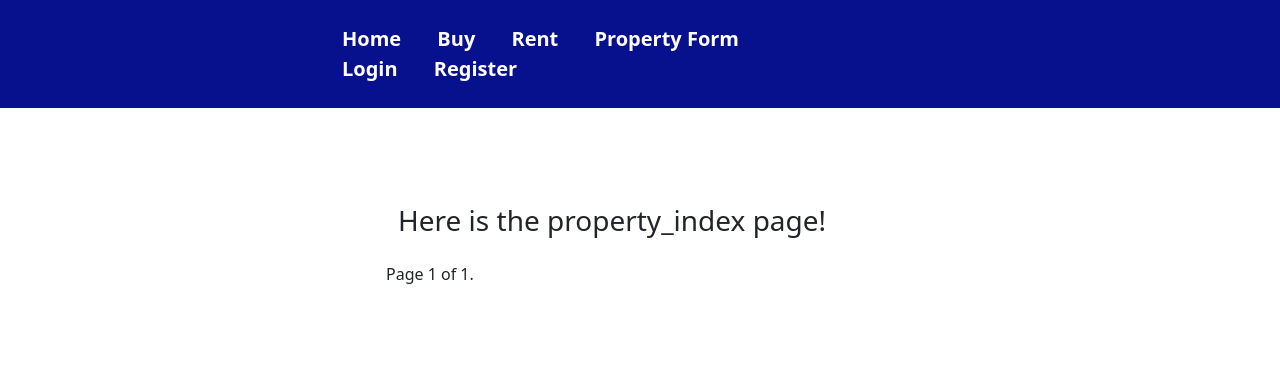
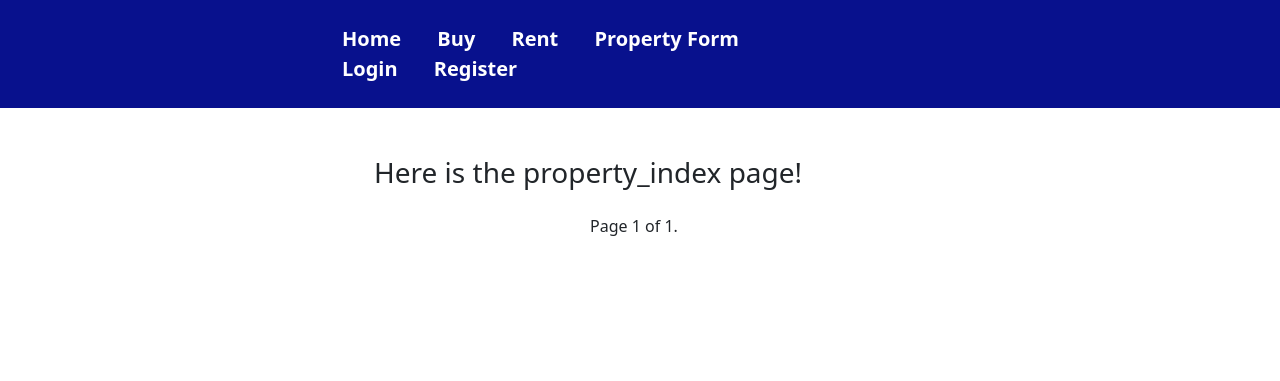
Before and after one commit to SvenMC/django_estate_agent, a Django app: page /for_rent/ in a window 1280 px wide. Shown: the top 381 px of the page. Run offline with Django 4.2, Linux system fonts and the light colour scheme; data that the repository does not hold is empty.

Commit message:
improvements to property index cards

```diff
--- a/estate_agent/templates/components/property_card.html
+++ b/estate_agent/templates/components/property_card.html
@@ -1,6 +1,6 @@
 {% load static %}
 
-<div class="card mb-2" style="min-height: 140px; max-height: 140px;">
+<div class="card mb-2" style="min-height: 140px;">
     <div class="row no-gutters">
       <div class="col-md-6">
         <img src="{% static 'images/placeholder.png' %}" class="card-img" alt="...">
--- a/estate_agent/templates/property_index.html
+++ b/estate_agent/templates/property_index.html
@@ -2,7 +2,7 @@
 
 
 <body>
-    <div class="row p-5">
+    <div class="row">
         <div class="col-sm-3"></div>
         <div class="col-sm-6">
             <div class="d-flex justify-content-center">
@@ -15,7 +15,7 @@
                     </ul>
 
 
-                    <div class="pagination">
+                    <div class="pagination justify-content-center">
                         <span class="step-links">
                             {% if page_obj.has_previous %}
                             <button><a href="?page=1">&laquo; first</a></button>
```
